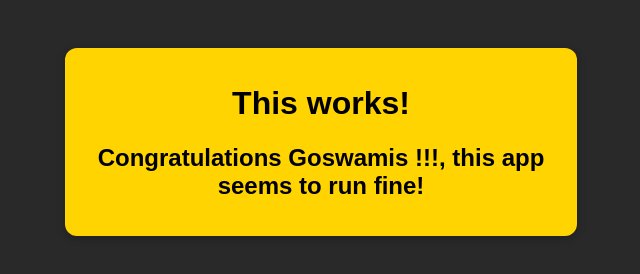
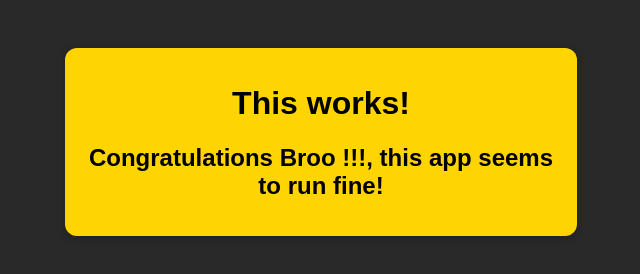
Before and after one commit to kanchan521996/docker-learning-githubaction-, a website: page views/welcome.html in a window 1280 px wide. Shown: the whole page, without its empty margins (319-959 px from the left). Drawn offline with Linux system fonts and the light colour scheme; files that its build step writes are made by us from their sources.

Commit message:
updated code

```diff
--- a/views/welcome.html
+++ b/views/welcome.html
@@ -9,7 +9,7 @@
 <body>
   <main>
     <h1>This works!</h1>
-    <h2>Congratulations Goswamis !!!, this app seems to run fine!</h2>
+    <h2>Congratulations Broo !!!, this app seems to run fine!</h2>
   </main>
 </body>
 </html>
```
